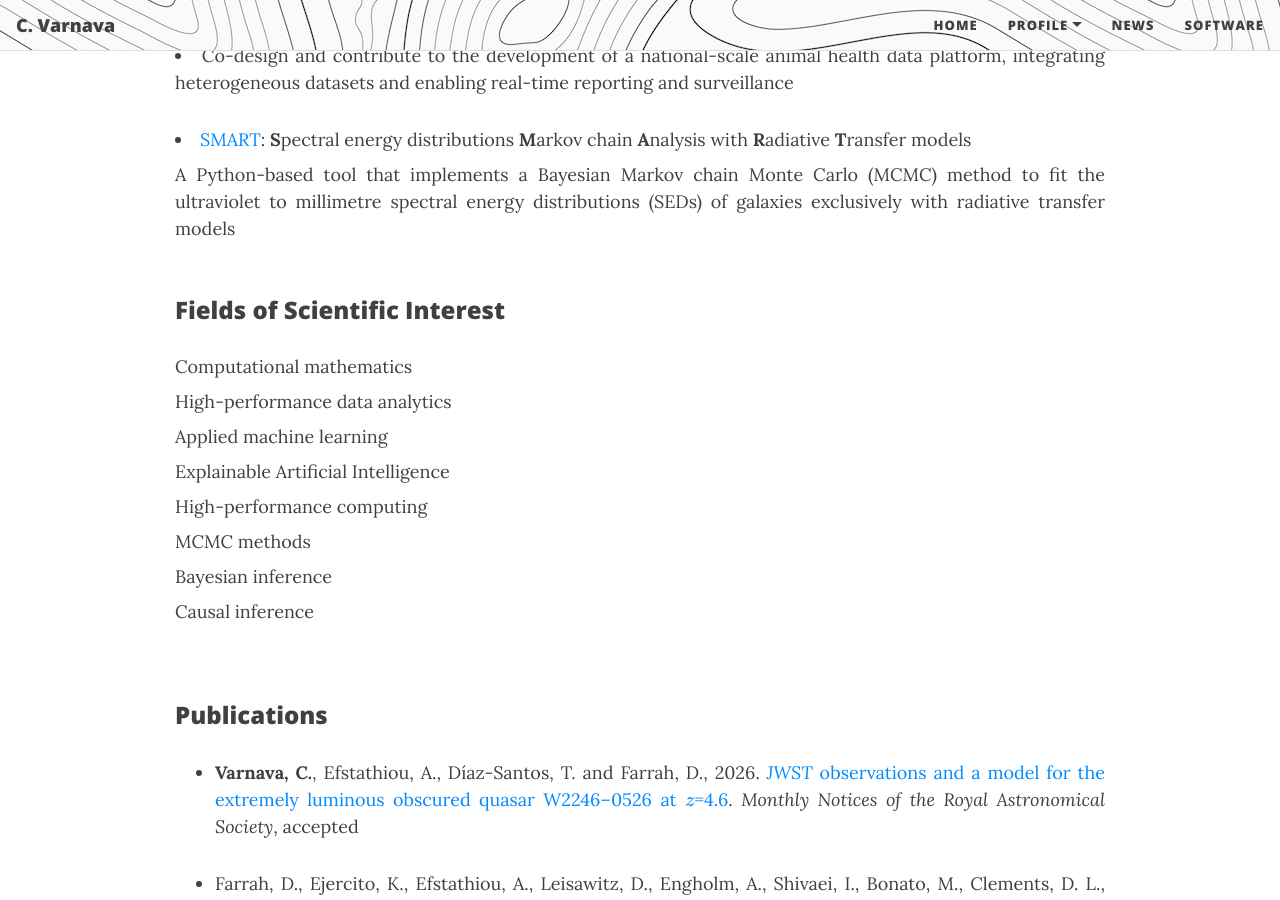
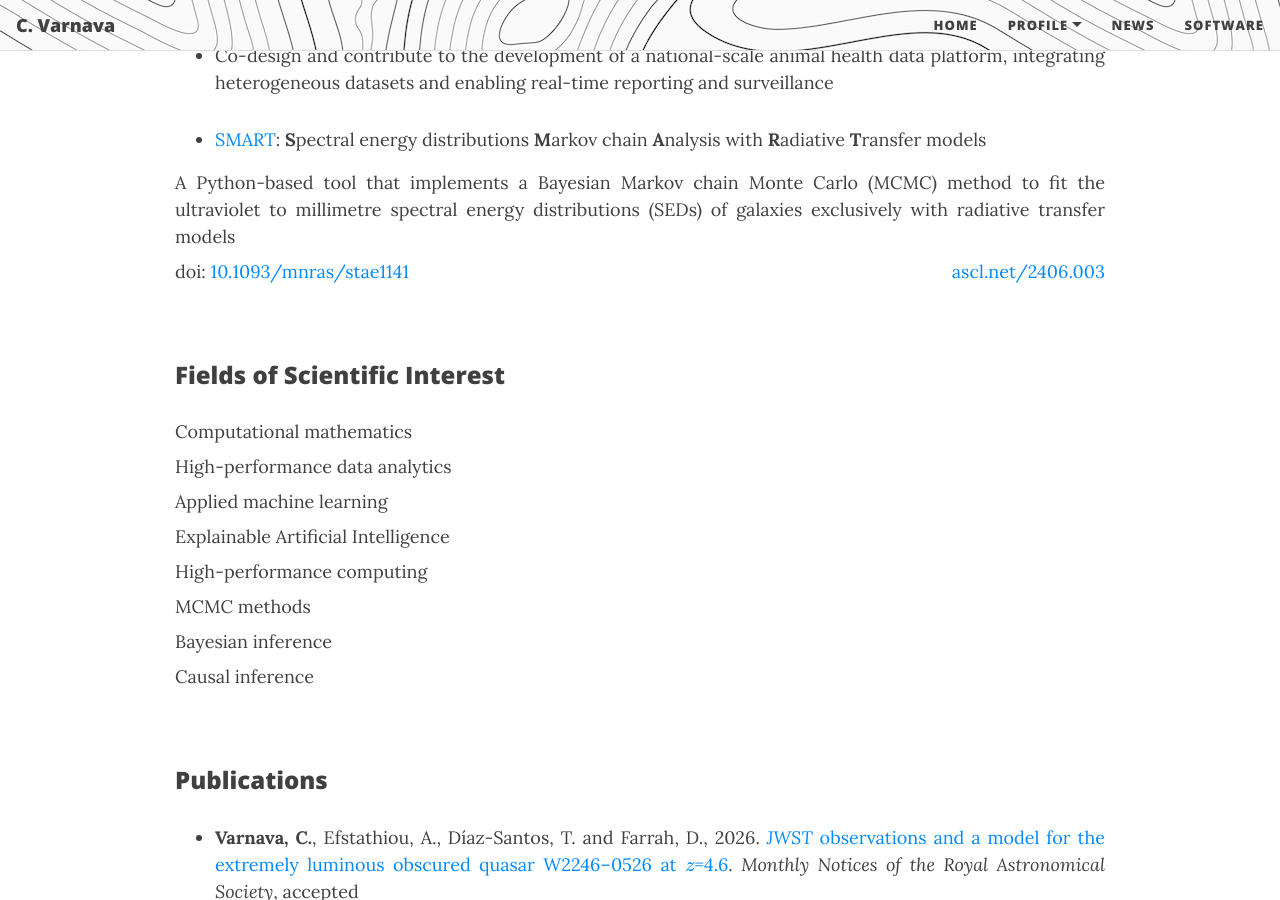
Before and after one commit to ch-var/ch-var.github.io, a Jekyll site: the page built from CV.html, in a window 1280 px wide and 900 px high, scrolled down 2427 px. Built offline with Jekyll 4.4.1, drawn with Linux system fonts in a browser that asks for light colours; formulas are drawn with MathJax 3.

Commit message:
Update CV.html

```diff
--- a/CV.html
+++ b/CV.html
@@ -76,11 +76,12 @@
 <li class="responsive-margin">2019–2020: In silico modelling, University of Cyprus internal research program</li></ul>
 <br>
 <p style="font-family: var(--header-font); font-weight: 800; line-height: 1.1; font-size: 1.5rem; margin-top: 1.25rem;">Open‑Source Software Development</p>
+<ul>
 <li class="responsive-margin">Co-design and contribute to the development of a national-scale animal health data platform, integrating heterogeneous datasets and enabling real-time reporting and surveillance</li>
 <p></p>
-<li class="responsive-margin"><a href="https://github.com/ch-var/SMART">SMART</a>: <b>S</b>pectral energy distributions <b>M</b>arkov chain <b>A</b>nalysis with <b>R</b>adiative <b>T</b>ransfer models</li>
+<li class="responsive-margin"><a href="https://github.com/ch-var/SMART">SMART</a>: <b>S</b>pectral energy distributions <b>M</b>arkov chain <b>A</b>nalysis with <b>R</b>adiative <b>T</b>ransfer models</li></ul>
 <p align='justify' class="responsive-margin" style="margin-bottom: 8px; margin-top: 8px;">A Python-based tool that implements a Bayesian Markov chain Monte Carlo (MCMC) method to fit the ultraviolet to millimetre spectral energy distributions (SEDs) of galaxies exclusively with radiative transfer models</p>
-<!-- <p style="text-align:left; margin-top:8px;">doi: <a href="https://doi.org/10.1093/mnras/stae1141">10.1093/mnras/stae1141</a> <span style="float:right;"><a href="https://www.ascl.net/2406.003">ascl.net/2406.003</a></span></p> -->
+<p style="text-align:left; margin-top:8px;">doi: <a href="https://doi.org/10.1093/mnras/stae1141">10.1093/mnras/stae1141</a> <span style="float:right;"><a href="https://www.ascl.net/2406.003">ascl.net/2406.003</a></span></p>
 <br>
 <p style="font-family: var(--header-font); font-weight: 800; line-height: 1.1; font-size: 1.5rem; margin-top: 1.25rem;">Fields of Scientific Interest</p>
 <p align='justify' style="margin-bottom: 8px;">Computational mathematics</p>
```
